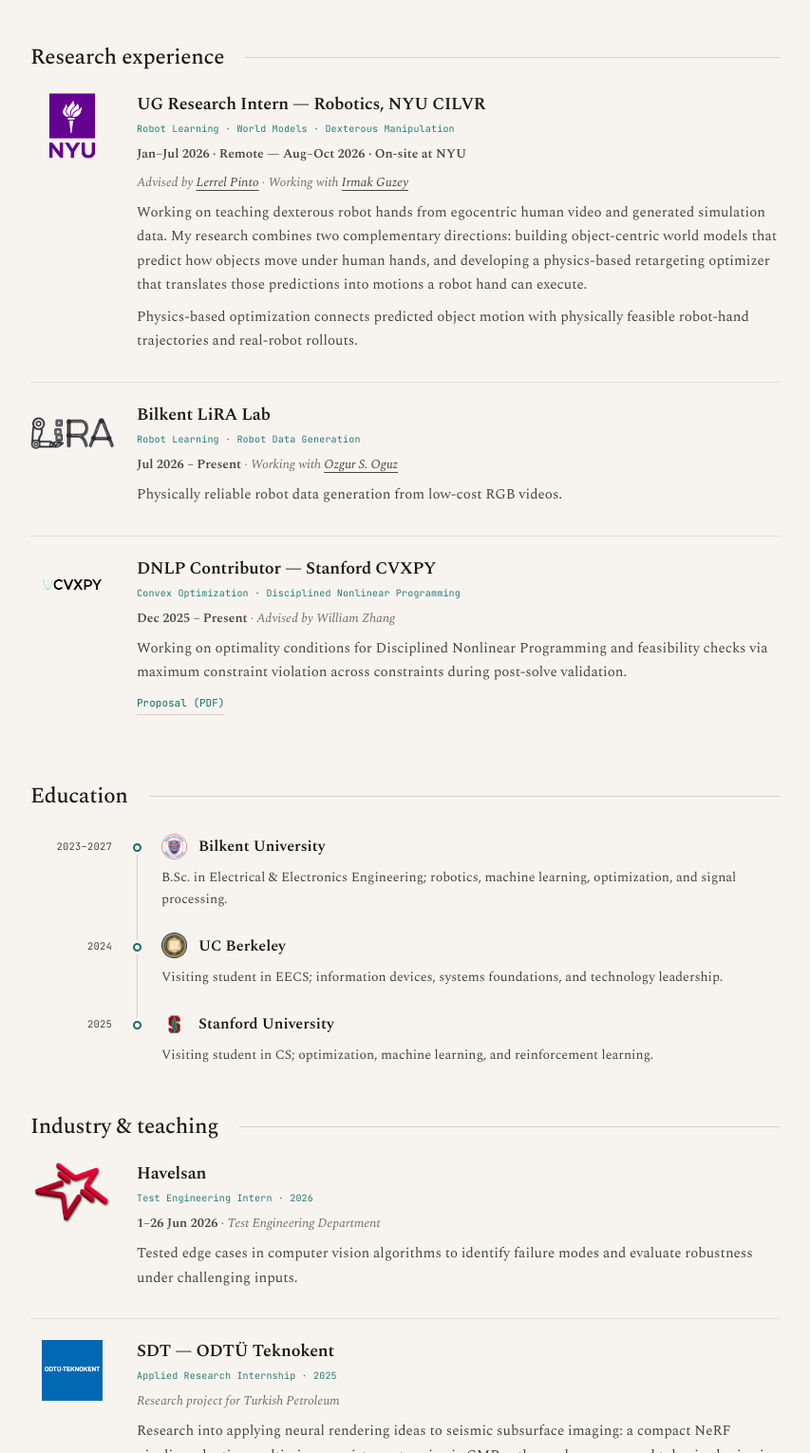
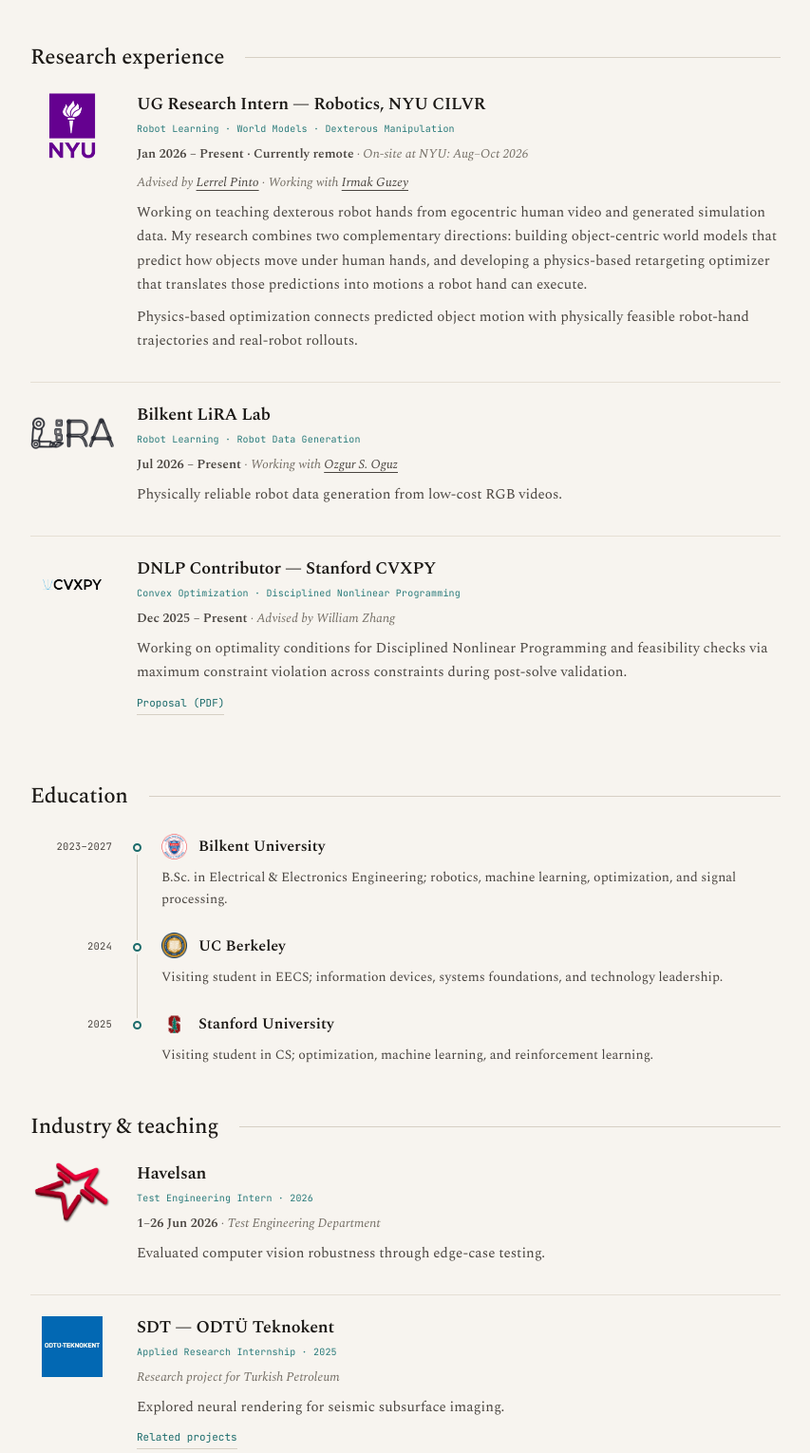
Before and after one commit to stalhabelen/stalhabelen.github.io, a plain HTML site: page index.html in a window 1280 px wide. Shown: the part 1270-2800 px from the top of the page at 95% size, without its empty margins (350-1203 px from the left). Drawn offline with nearby package versions, Linux system fonts and the light colour scheme.

Commit message:
Update research status and simplify project and industry details

```diff
--- a/index.html
+++ b/index.html
@@ -79,7 +79,7 @@
         <h3 class="entry-title"><span class="project-name">about: retargeting - wm - bc's - sim2real 🚀</span></h3>
         <p class="project-authors" aria-label="Project authors; other collaborators to be announced">
           <span class="redacted-detail" style="--redacted-width:10ch" aria-hidden="true"></span>
-          <span class="project-author"><strong>Suleyman Talha Belen</strong><sup>1,4</sup><span class="project-author-role">Co-first author</span></span>
+          <span class="project-author"><strong>Suleyman Talha Belen</strong><sup>1</sup><span class="project-author-role">Co-first author</span></span>
           <span class="redacted-detail" style="--redacted-width:8ch" aria-hidden="true"></span>
           <span class="redacted-detail" style="--redacted-width:11ch" aria-hidden="true"></span>
           <span class="redacted-detail" style="--redacted-width:9ch" aria-hidden="true"></span>
@@ -92,8 +92,7 @@
         <p class="project-affiliations" aria-label="Author affiliations; other institutions to be announced">
           <span class="project-affiliation"><sup>1</sup> New York University</span> ·
           <span class="redacted-detail" style="--redacted-width:20ch" aria-hidden="true"></span> ·
-          <span class="redacted-detail" style="--redacted-width:19ch" aria-hidden="true"></span> ·
-          <span class="project-affiliation"><sup>4</sup> Bilkent University</span>
+          <span class="redacted-detail" style="--redacted-width:19ch" aria-hidden="true"></span>
         </p>
         <div class="entry-desc">An upcoming project connecting world models, retargeting, and behavior cloning for sim-to-real dexterous manipulation.</div>
         <div class="entry-links"><span class="status">Coming soon</span></div>
@@ -129,7 +128,7 @@
       <div>
         <h3 class="entry-title">UG Research Intern — Robotics, NYU CILVR</h3>
         <div class="entry-tag">Robot Learning · World Models · Dexterous Manipulation</div>
-        <div class="entry-meta"><b>Jan–Jul 2026 · Remote — Aug–Oct 2026 · On-site at NYU</b></div>
+        <div class="entry-meta"><b>Jan 2026 – Present · Currently remote</b> · On-site at NYU: Aug–Oct 2026</div>
         <div class="entry-meta">Advised by <a href="https://www.lerrelpinto.com" target="_blank" rel="noreferrer">Lerrel Pinto</a> · Working with <a href="https://irmakguzey.github.io" target="_blank" rel="noreferrer">Irmak Guzey</a></div>
         <div class="entry-desc">Working on teaching dexterous robot hands from egocentric human video and generated simulation data. My research combines two complementary directions: building object-centric world models that predict how objects move under human hands, and developing a physics-based retargeting optimizer that translates those predictions into motions a robot hand can execute.</div>
         <div class="entry-desc">Physics-based optimization connects predicted object motion with physically feasible robot-hand trajectories and real-robot rollouts.</div>
@@ -201,7 +200,7 @@
         <div class="entry-tag">Test Engineering Intern · 2026</div>
         <div class="entry-meta"><b>1–26 Jun 2026</b> · Test Engineering Department</div>
         <div class="entry-desc">
-          Tested edge cases in computer vision algorithms to identify failure modes and evaluate robustness under challenging inputs.
+          Evaluated computer vision robustness through edge-case testing.
         </div>
       </div>
     </div>
@@ -213,10 +212,7 @@
         <div class="entry-tag">Applied Research Internship · 2025</div>
         <div class="entry-meta">Research project for Turkish Petroleum</div>
         <div class="entry-desc">
-          Research into applying neural rendering ideas to seismic subsurface imaging: a compact NeRF pipeline
-          adapting multi-view consistency to seismic CMP gathers, plus a proposed tokenized seismic
-          rendering architecture using time–frequency features, vector quantization, and a transformer decoder.
-          No product was released — this was exploratory research toward developing the method.
+          Explored neural rendering for seismic subsurface imaging.
         </div>
         <div class="entry-links"><a href="projects.html">Related projects</a></div>
       </div>
```
Also changed, not shown: projects.html (+1 -1 lines).
